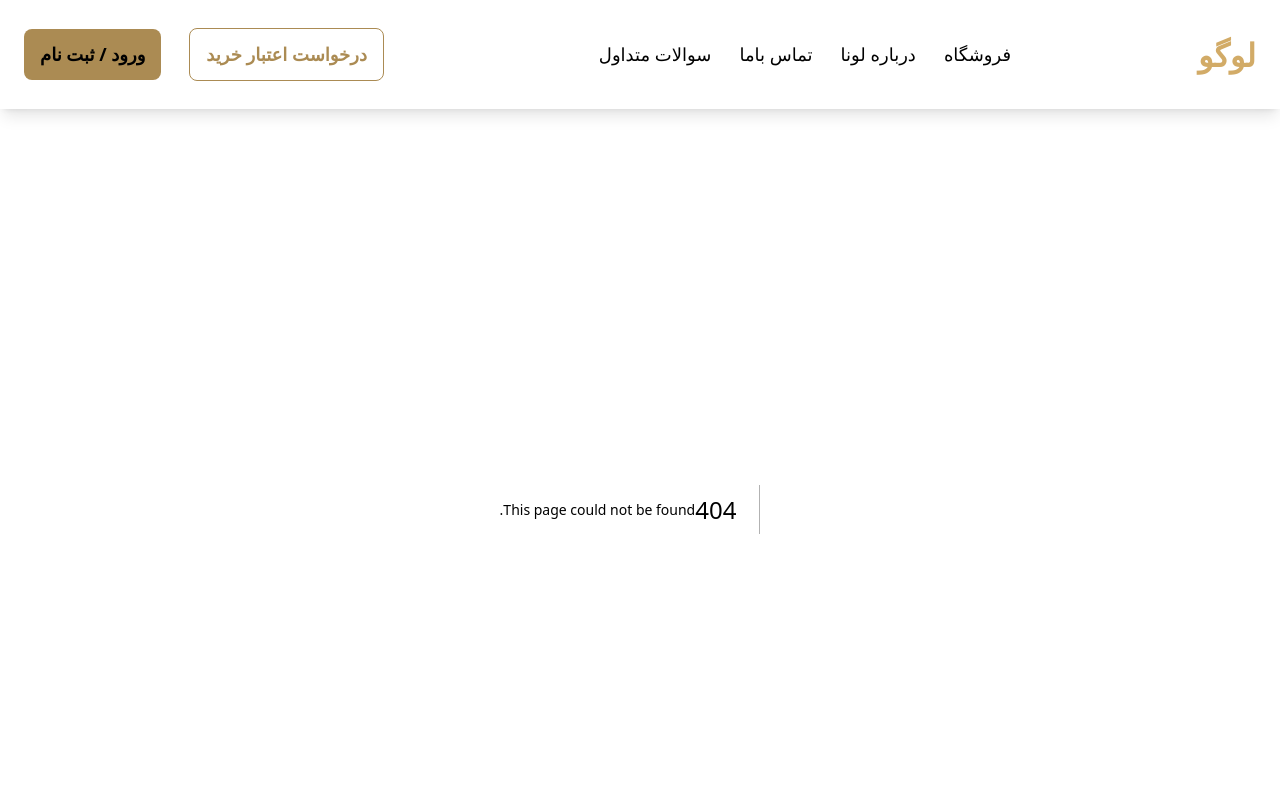
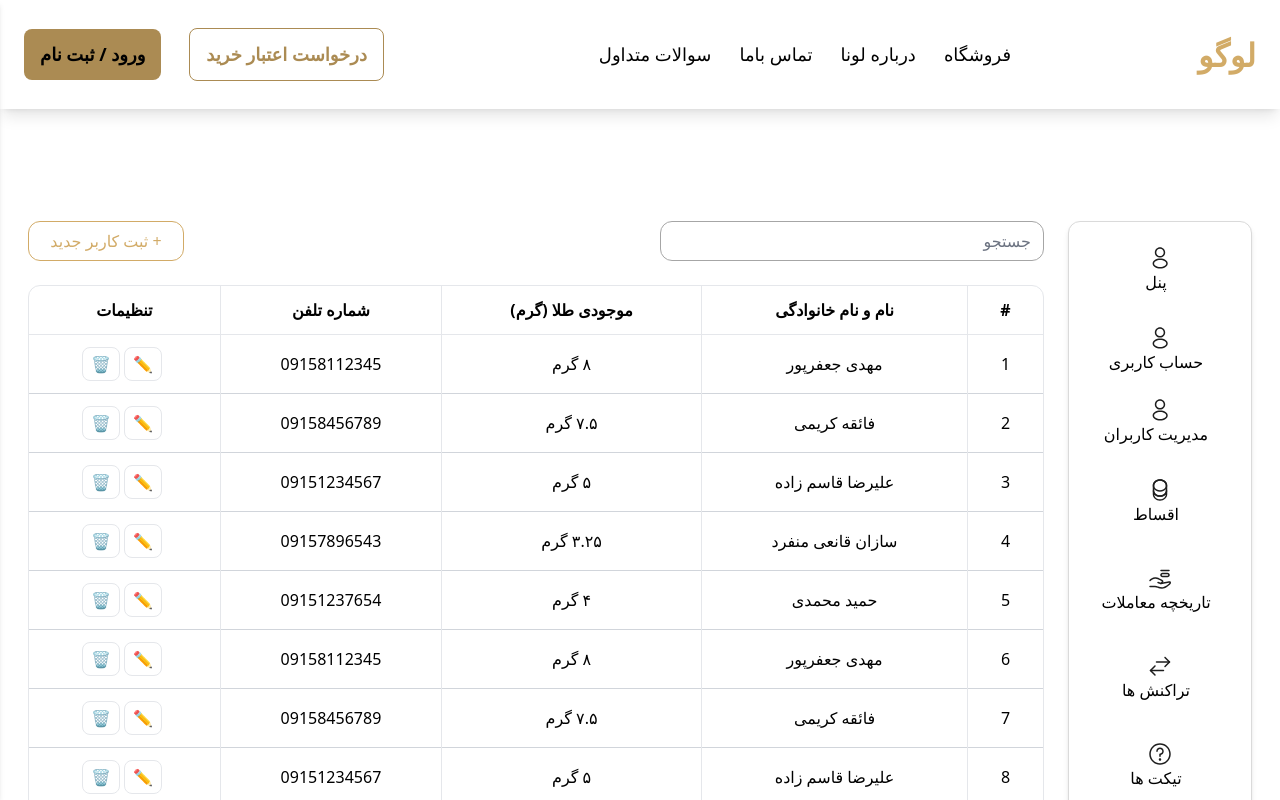
Before and after one commit to Spark-Code-Team/loana-gold, a Next.js app: page /admin/User-Management in a window 1280 px wide. Before the commit this address had no page. Shown: the top 800 px of the page. Built offline with nearby package versions, Linux system fonts and the light colour scheme.

Commit message:
user management is in progress

```diff
--- /dev/null
+++ b/src/app/admin/User-Management/page.js
@@ -0,0 +1,8 @@
+import AdminUserManagementPage from "@/components/templates/AdminUserManagementPage";
+
+const UserMagement = () =>{
+    return(
+        <AdminUserManagementPage/>
+    )
+}
+export default UserMagement;
--- /dev/null
+++ b/src/components/templates/AdminUserManagementPage.js
@@ -0,0 +1,184 @@
+"use client"
+import { useState } from "react";
+const AdminUserManagementPage = () => {
+
+    const users = [
+        { id: 1, name: "مهدی جعفرپور", balance: "۸ گرم", phone: "09158112345" },
+        { id: 2, name: "فائقه کریمی", balance: "۷.۵ گرم", phone: "09158456789" },
+        { id: 3, name: "علیرضا قاسم زاده", balance: "۵ گرم", phone: "09151234567" },
+        { id: 4, name: "سازان قانعی منفرد", balance: "۳.۲۵ گرم", phone: "09157896543" },
+        { id: 5, name: "حمید محمدی", balance: "۴ گرم", phone: "09151237654" },
+        { id: 6, name: "مهدی جعفرپور", balance: "۸ گرم", phone: "09158112345" },
+        { id: 7, name: "فائقه کریمی", balance: "۷.۵ گرم", phone: "09158456789" },
+        { id: 8, name: "علیرضا قاسم زاده", balance: "۵ گرم", phone: "09151234567" },
+        { id: 9, name: "سازان قانعی منفرد", balance: "۳.۲۵ گرم", phone: "09157896543" },
+        { id: 10, name: "حمید محمدی", balance: "۴ گرم", phone: "09151237654" },
+      ];
+
+      const [selectedUser, setSelectedUser] = useState(null);
+
+    return(
+
+      <div>
+
+        <div className="
+        w-[1016px]
+        h-10
+        flex
+        flex-row
+        justify-between
+        items-center
+        ">
+            <div>
+                <input
+                type="search"
+                placeholder="جستجو"
+                className="
+                w-96
+                h-10
+                rounded-xl
+                border-[#A6A6A6]
+                focus:border-[#A6A6A6]
+                focus:outline-none
+                focus:ring-0
+                focus:boredr-transparent
+                "
+                />
+            </div>
+
+            <div>
+                <button className="
+                w-[156px]
+                h-10
+                rounded-xl
+                border-[1px]
+                border-primary
+                focus:border-parimary
+                focus:outline-none
+                focus:ring-0
+                focus:boredr-transparent
+                text-primary
+                ">
+                     + ثبت کاربر جدید
+                </button>
+            </div>
+
+        </div>
+
+        <div className="
+        w-[1016px]
+         mt-6
+         overflow-hidden
+         rounded-xl
+         border-[1px]
+        ">
+
+           <table className="w-full">
+                    <thead className="border-b-[1px]">
+                        <tr>
+                            <th className="p-3">#</th>
+                            <th className="p-3 border-x-[1px]">نام و نام خانوادگی</th>
+                            <th className="p-3">موجودی طلا (گرم)</th>
+                            <th className="p-3 border-x-[1px]">شماره تلفن</th>
+                            <th className="p-3">تنظیمات</th>
+                        </tr>
+                    </thead>
+                    <tbody className="divide-y divide-gray-300">
+                        {users.map((user, index) => (
+                            <tr key={user.id} className="text-center hover:bg-gray-100">
+                                <td className="p-3">{index + 1}</td>
+                                <td className="p-3 border-x-[1px]">{user.name}</td>
+                                <td className="p-3">{user.balance}</td>
+                                <td className="p-3 border-x-[1px]">{user.phone}</td>
+                                <td className="p-3">
+
+                                    <button className="px-2 py-1 border rounded-lg mx-1"
+                                    onClick={() => setSelectedUser(user)}>✏️</button>
+
+                                    <button className="px-2 py-1 border rounded-lg">🗑</button>
+
+                                </td>
+                            </tr>
+                        ))}
+                    </tbody>
+                </table>
+
+
+
+
+
+
+
+
+      <div className="flex">
+
+      <div
+        className={`
+            fixed
+            left-0
+            top-0
+            h-full
+            bg-white
+            shadow-md
+            p-4
+            w-80
+            transition-transform
+             ${
+          selectedUser ? "translate-x-0" : "-translate-x-full"
+        }`}
+      >
+        {selectedUser && (
+          <>
+            <h2 className="mb-4 text-base">ویرایش کاربر</h2>
+            <label className="block mb-2">نام و نام خانوادگی:</label>
+            <input
+              type="text"
+              className="border text-base p-2 w-full mb-2"
+              value={selectedUser.name}
+              onChange={(e) => setSelectedUser({ ...selectedUser, name: e.target.value })}
+            />
+            <label className="block mb-2">موجودی طلا:</label>
+            <input
+              type="text"
+              className="border p-2 w-full mb-2"
+              value={selectedUser.balance}
+              onChange={(e) => setSelectedUser({ ...selectedUser, balance: e.target.value })}
+            />
+            <label className="block mb-2">شماره تلفن:</label>
+            <input
+              type="text"
+              className="border-[1px] p-2 w-full mb-4"
+              value={selectedUser.phone}
+              onChange={(e) => setSelectedUser({ ...selectedUser, phone: e.target.value })}
+            />
+            <button className="bg-green-500 text-white px-4 py-2 rounded w-full">
+              ذخیره تغییرات
+            </button>
+            <button
+              className="bg-gray-500 text-white px-4 py-2 rounded w-full mt-2"
+              onClick={() => setSelectedUser(null)}
+            >
+              بستن
+            </button>
+          </>
+        )}
+      </div>
+
+
+    </div>
+
+
+
+
+
+
+
+
+
+        </div>
+
+
+      </div>
+    )
+}
+export default AdminUserManagementPage;
```
